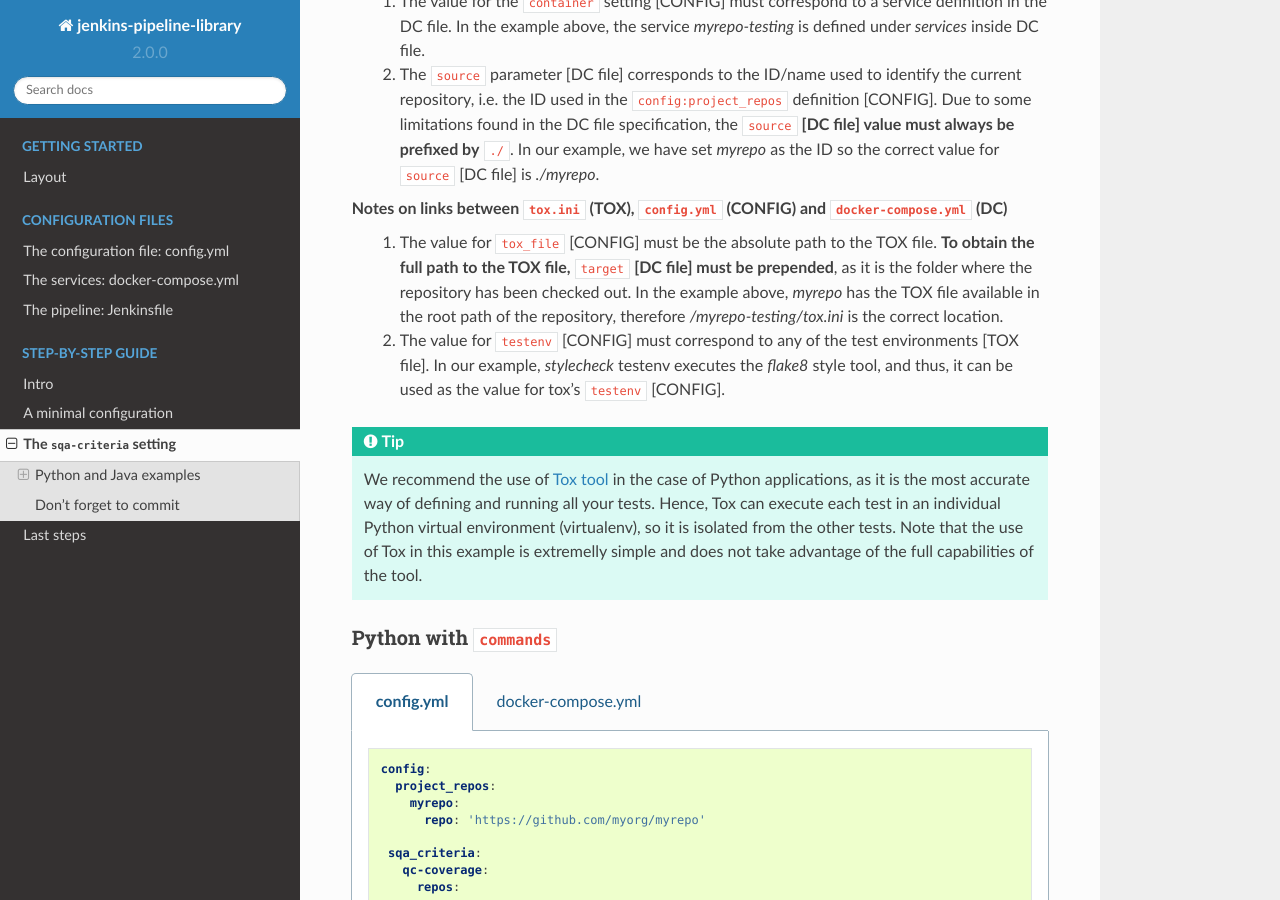
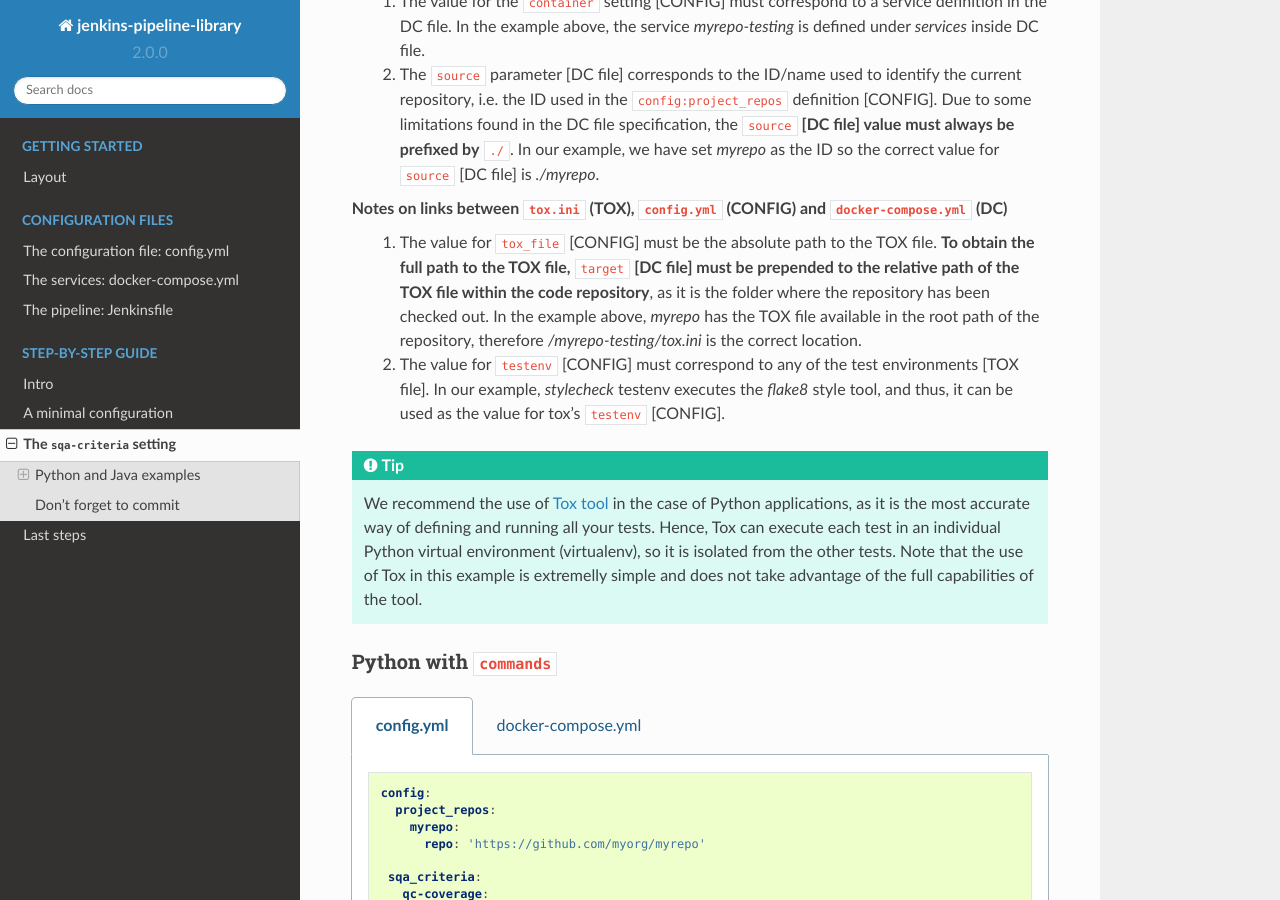
Before and after one commit to indigo-dc/jenkins-pipeline-library, a Sphinx documentation site: the page built from docs/user/step_by_step/sqa_criteria.rst, in a window 1280 px wide and 900 px high, scrolled down 1760 px. Built offline with Sphinx 7.4.7 and the Read the Docs theme 2.0.0, drawn with Linux system fonts in a browser that asks for light colours.

Commit message:
rephrase

```diff
--- a/docs/user/step_by_step/sqa_criteria.rst
+++ b/docs/user/step_by_step/sqa_criteria.rst
@@ -132,7 +132,8 @@ Notes on links between ``config.yml`` (CONFIG) and ``docker-compose.yml`` (DC)
 Notes on links between ``tox.ini`` (TOX), ``config.yml`` (CONFIG) and ``docker-compose.yml`` (DC)
     1. The value for ``tox_file`` [CONFIG] must be the absolute path to the
        TOX file. **To obtain the full path to the TOX file,** ``target``
-       **[DC file] must be prepended**, as it is the folder where the
+       **[DC file] must be prepended to the relative path of the TOX file
+       within the code repository**, as it is the folder where the
        repository has been checked out. In the example above, *myrepo* has the
        TOX file available in the root path of the repository, therefore
        */myrepo-testing/tox.ini* is the correct location.
```
